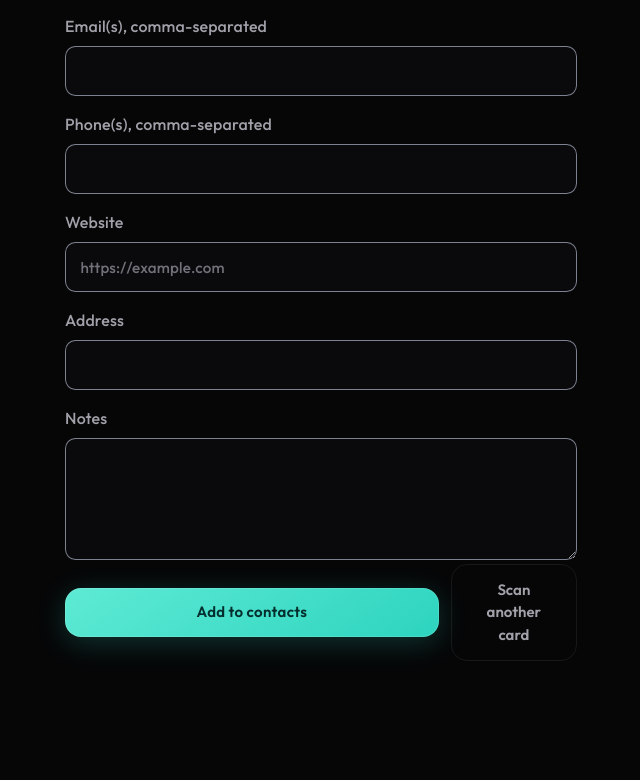
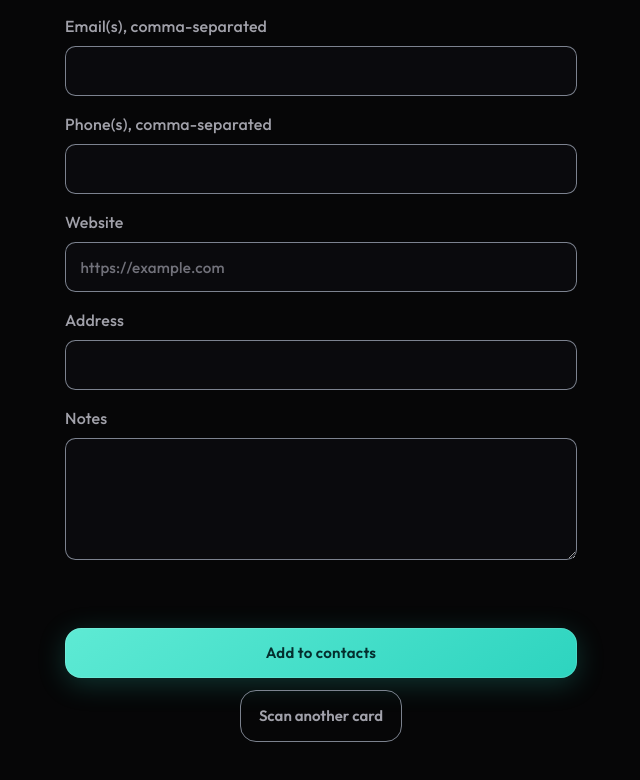
Before and after one commit to OliverHoenig/scan2contact, a SvelteKit app in the folder webapp/: page / in a window 1280 px wide. Shown: the part 739-1519 px from the top of the page, without its empty margins (319-959 px from the left). Before the commit the page ends 1456 px from the top, so only its background shows below. Built offline with nearby package versions, Linux system fonts and the light colour scheme.

Commit message:
refactor: update button styling and layout in +page.svelte for improved user experience
- Adjusted button border color for better visibility and consistency with the overall design.
- Modified layout to enhance spacing and alignment of elements within the contact section.

```diff
--- a/webapp/src/routes/+page.svelte
+++ b/webapp/src/routes/+page.svelte
@@ -176,11 +176,11 @@
 				<p class="m-0 text-sm leading-[1.5] text-[var(--text-muted)]">{consentNotice}</p>
 			{/if}
 			<ContactForm bind:contact />
-			<div class="flex-ow flex items-center gap-3 pt-1">
+			<div class="mt-16 flex flex-col items-center gap-3 pt-1">
 				<VcfDownloadButton {contact} disabled={loading} />
 				<button
 					type="button"
-					class="min-h-12 w-full rounded-[var(--radius-md)] border border-[var(--border)] bg-transparent px-[1.15rem] py-[0.85rem] text-[0.9375rem] font-semibold text-[var(--text-muted)] transition-[background,border-color,color] duration-200 ease-out hover:border-[rgba(255,255,255,0.18)] hover:text-[var(--text)] disabled:cursor-not-allowed disabled:opacity-45 sm:w-fit"
+					class="min-h-12 w-full rounded-[var(--radius-md)] border border-[var(--border)] border-gray-400/80 bg-transparent px-[1.15rem] py-[0.85rem] text-[0.9375rem] font-semibold text-[var(--text-muted)] transition-[background,border-color,color] duration-200 ease-out hover:border-[rgba(255,255,255,0.18)] hover:text-[var(--text)] disabled:cursor-not-allowed disabled:opacity-45 sm:w-fit"
 					onclick={restartFlow}>Scan another card</button
 				>
 			</div>
```
